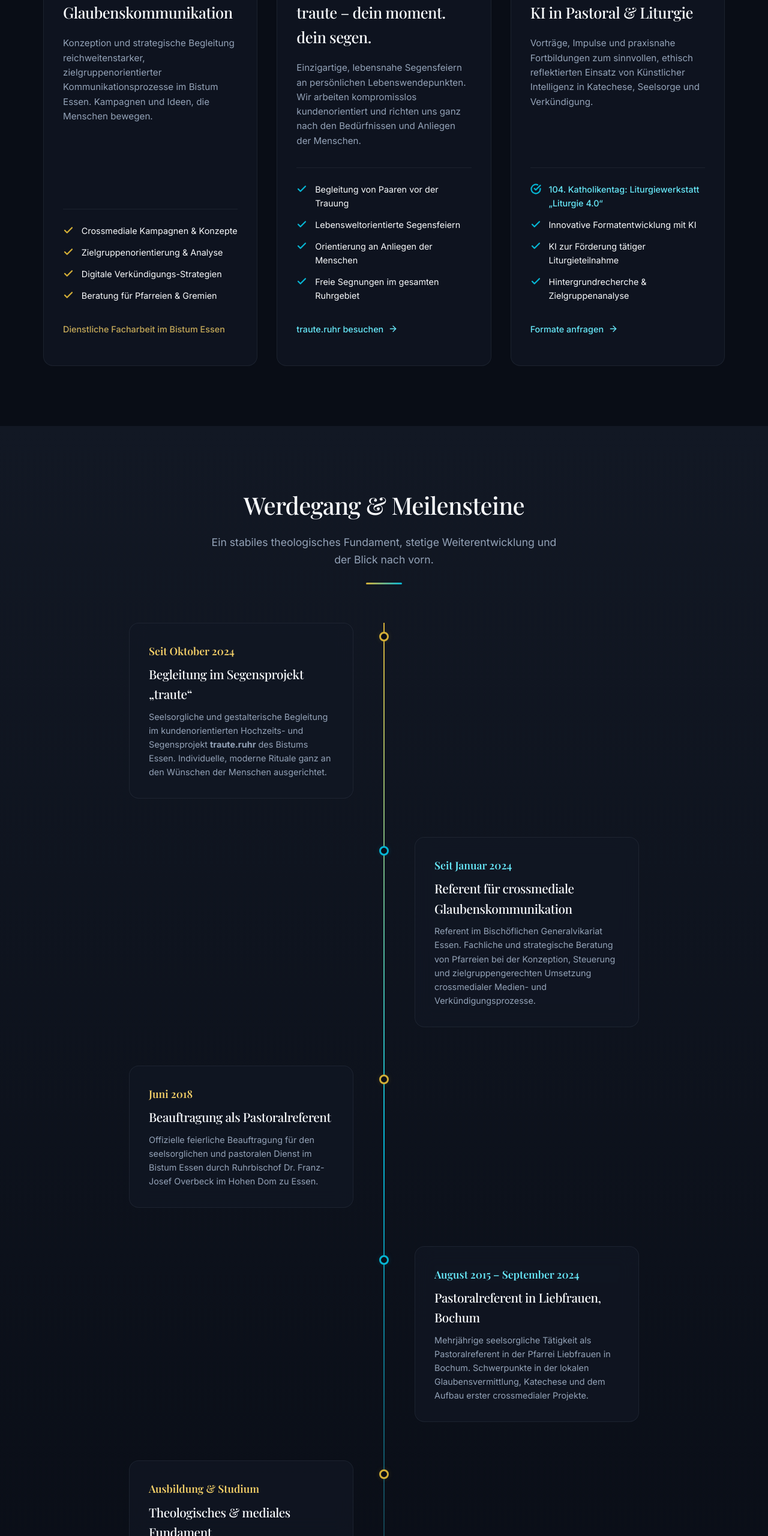
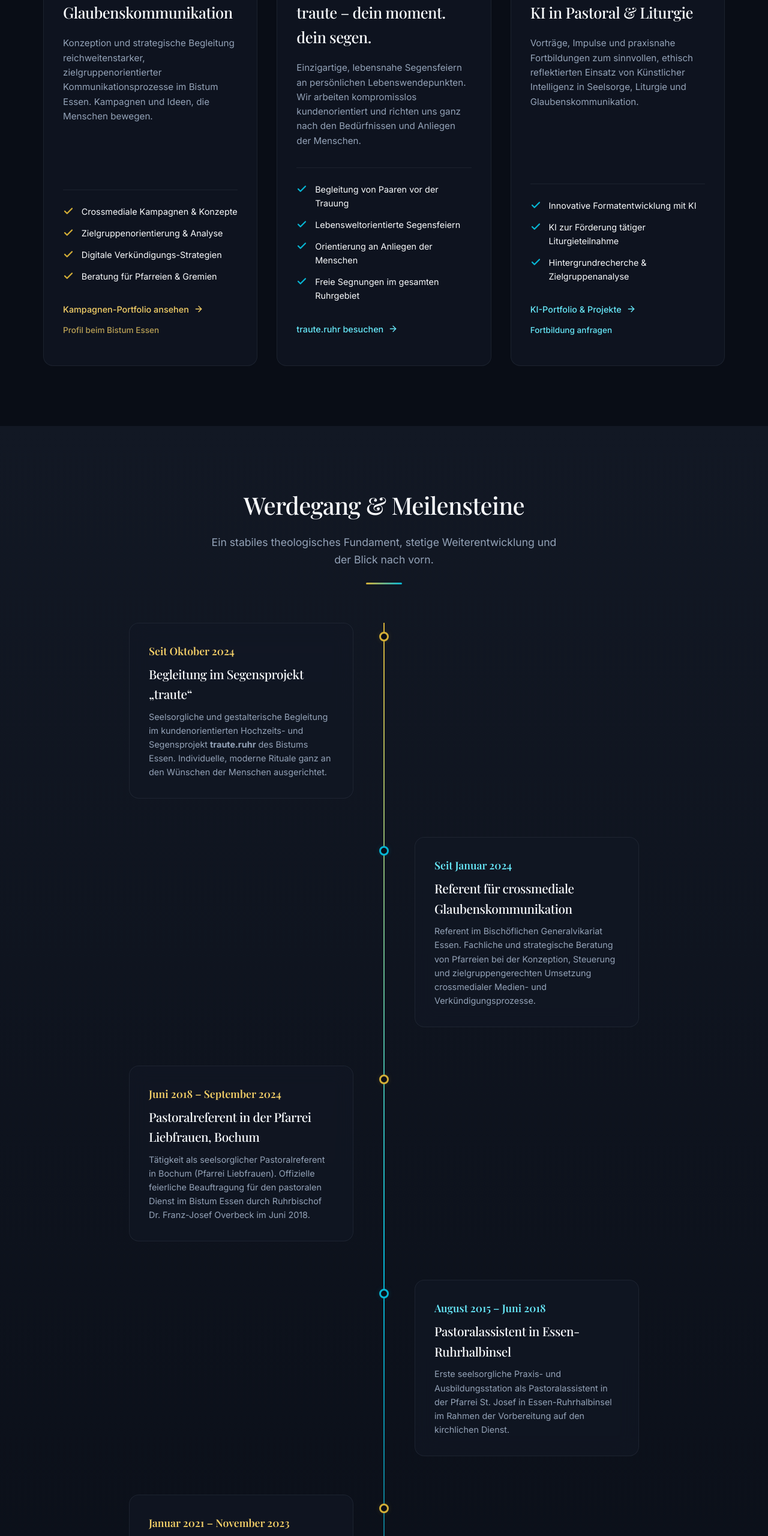
Before and after one commit to MarkDownEnthusiast/ich, a plain HTML site: page index.html in a window 1280 px wide. Shown: the part 2274-4834 px from the top of the page at 60% size. Drawn offline with nearby package versions, Linux system fonts and the light colour scheme; a web font is replaced by a local one.

Commit message:
Update index.html

```diff
--- a/index.html
+++ b/index.html
@@ -214,7 +214,7 @@
 
                 <div class="expertises-grid">
 
-                    <!-- Card 1: Glaubenskommunikation (LEFT) -->
+                    <!-- Card 1: Glaubenskommunikation (LEFT - LINKS TO SEPARATE PORTFOLIO SUBPAGE) -->
                     <div class="exp-card glass-panel exp-card-glow-gold reveal" id="exp-card-komm">
                         <div class="exp-icon">
                             <svg width="28" height="28" viewBox="0 0 24 24" fill="none" stroke="currentColor" stroke-width="2" stroke-linecap="round" stroke-linejoin="round"><path d="M21 11.5a8.38 8.38 0 0 1-.9 3.8 8.5 8.5 0 0 1-7.6 4.7 8.38 8.38 0 0 1-3.8-.9L3 21l1.9-5.7a8.38 8.38 0 0 1-.9-3.8 8.5 8.5 0 0 1 4.7-7.6 8.38 8.38 0 0 1 3.8-.9h.5a8.48 8.48 0 0 1 8 8v.5z"></path></svg>
@@ -241,14 +241,19 @@
                                 Beratung für Pfarreien &amp; Gremien
                             </li>
                         </ul>
-                        <div class="exp-btn-wrapper">
-                            <span class="exp-link" style="opacity: 0.8; cursor: default;">
-                                Dienstliche Facharbeit im Bistum Essen
-                            </span>
+                        <div class="exp-btn-wrapper" style="display: flex; flex-direction: column; gap: 0.8rem;">
+                            <a href="portfolio-kommunikation.html" class="exp-link" id="link-exp-komm-portfolio">
+                                Kampagnen-Portfolio ansehen
+                                <svg width="16" height="16" viewBox="0 0 24 24" fill="none" stroke="currentColor" stroke-width="2" stroke-linecap="round" stroke-linejoin="round"><line x1="5" y1="12" x2="19" y2="12"></line><polyline points="12 5 19 12 12 19"></polyline></svg>
+                            </a>
+                            <!-- Diocese profile link placeholder -->
+                            <a href="https://bistum-essen.de/" target="_blank" rel="noopener" class="exp-link" style="opacity: 0.75; font-size: 0.85rem;" id="link-exp-komm-bistum">
+                                Profil beim Bistum Essen
+                            </a>
                         </div>
                     </div>
 
-                    <!-- Card 2: traute.ruhr (MIDDLE - CORRECTED DOMAIN) -->
+                    <!-- Card 2: traute.ruhr (MIDDLE - CORRECTED LINK) -->
                     <div class="exp-card glass-panel exp-card-glow-teal reveal delay-1" id="exp-card-traute">
                         <div class="exp-icon">
                             <svg width="28" height="28" viewBox="0 0 24 24" fill="none" stroke="currentColor" stroke-width="2" stroke-linecap="round" stroke-linejoin="round"><path d="M20.84 4.61a5.5 5.5 0 0 0-7.78 0L12 5.67l-1.06-1.06a5.5 5.5 0 0 0-7.78 7.78l1.06 1.06L12 21.23l7.78-7.78 1.06-1.06a5.5 5.5 0 0 0 0-7.78z"></path></svg>
@@ -283,20 +288,16 @@
                         </div>
                     </div>
 
-                    <!-- Card 3: KI in der Pastoral & Liturgiewerkstatt (RIGHT) -->
+                    <!-- Card 3: KI in der Pastoral (RIGHT - LINKS TO SEPARATE PORTFOLIO SUBPAGE) -->
                     <div class="exp-card glass-panel exp-card-glow-teal reveal delay-2" id="exp-card-ki">
                         <div class="exp-icon">
                             <svg width="28" height="28" viewBox="0 0 24 24" fill="none" stroke="currentColor" stroke-width="2" stroke-linecap="round" stroke-linejoin="round"><path d="M21 16V8a2 2 0 0 0-1-1.73l-7-4a2 2 0 0 0-2 0l-7 4A2 2 0 0 0 3 8v8a2 2 0 0 0 1 1.73l7 4a2 2 0 0 0 2 0l7-4A2 2 0 0 0 21 16z"></path><polyline points="3.27 6.96 12 12.01 20.73 6.96"></polyline><line x1="12" y1="22.08" x2="12" y2="12"></line></svg>
                         </div>
                         <h3>KI in Pastoral &amp; Liturgie</h3>
                         <p>
-                            Vorträge, Impulse und praxisnahe Fortbildungen zum sinnvollen, ethisch reflektierten Einsatz von Künstlicher Intelligenz in Katechese, Seelsorge und Verkündigung.
+                            Vorträge, Impulse und praxisnahe Fortbildungen zum sinnvollen, ethisch reflektierten Einsatz von Künstlicher Intelligenz in Seelsorge, Liturgie und Glaubenskommunikation.
                         </p>
                         <ul class="exp-list">
-                            <li class="exp-list-item" style="font-weight: 500; color: var(--teal-light);">
-                                <svg viewBox="0 0 24 24" fill="none" stroke="currentColor" stroke-width="3" stroke-linecap="round" stroke-linejoin="round"><path d="M22 11.08V12a10 10 0 1 1-5.93-9.14"></path><polyline points="22 4 12 14.01 9 11.01"></polyline></svg>
-                                104. Katholikentag: Liturgiewerkstatt „Liturgie 4.0“
-                            </li>
                             <li class="exp-list-item">
                                 <svg viewBox="0 0 24 24" fill="none" stroke="currentColor" stroke-width="3" stroke-linecap="round" stroke-linejoin="round"><polyline points="20 6 9 17 4 12"></polyline></svg>
                                 Innovative Formatentwicklung mit KI
@@ -310,10 +311,13 @@
                                 Hintergrundrecherche &amp; Zielgruppenanalyse
                             </li>
                         </ul>
-                        <div class="exp-btn-wrapper">
-                            <a href="#configurator" class="exp-link" id="link-exp-ki-cta">
-                                Formate anfragen
+                        <div class="exp-btn-wrapper" style="display: flex; flex-direction: column; gap: 0.8rem;">
+                            <a href="portfolio-ki.html" class="exp-link" id="link-exp-ki-portfolio" style="color: var(--teal-light);">
+                                KI-Portfolio &amp; Projekte
                                 <svg width="16" height="16" viewBox="0 0 24 24" fill="none" stroke="currentColor" stroke-width="2" stroke-linecap="round" stroke-linejoin="round"><line x1="5" y1="12" x2="19" y2="12"></line><polyline points="12 5 19 12 12 19"></polyline></svg>
+                            </a>
+                            <a href="#configurator" class="exp-link" style="font-size: 0.85rem;" id="link-exp-ki-cta">
+                                Fortbildung anfragen
                             </a>
                         </div>
                     </div>
@@ -354,38 +358,50 @@
                         </div>
                     </div>
 
-                    <!-- Item 3: Commissioning -->
+                    <!-- Item 3: Liebfrauen Bochum -->
                     <div class="timeline-item reveal">
                         <div class="timeline-node"></div>
-                        <div class="timeline-item-content glass-panel" id="timeline-item-commissioning">
-                            <span class="timeline-date">Juni 2018</span>
-                            <h3>Beauftragung als Pastoralreferent</h3>
+                        <div class="timeline-item-content glass-panel" id="timeline-item-bochum">
+                            <span class="timeline-date">Juni 2018 – September 2024</span>
+                            <h3>Pastoralreferent in der Pfarrei Liebfrauen, Bochum</h3>
                             <p>
-                                Offizielle feierliche Beauftragung für den seelsorglichen und pastoralen Dienst im Bistum Essen durch Ruhrbischof Dr. Franz-Josef Overbeck im Hohen Dom zu Essen.
+                                Tätigkeit als seelsorglicher Pastoralreferent in Bochum (Pfarrei Liebfrauen). Offizielle feierliche Beauftragung für den pastoralen Dienst im Bistum Essen durch Ruhrbischof Dr. Franz-Josef Overbeck im Juni 2018.
                             </p>
                         </div>
                     </div>
 
-                    <!-- Item 4: Liebfrauen Bochum -->
+                    <!-- Item 4: Ruhrhalbinsel -->
                     <div class="timeline-item reveal">
                         <div class="timeline-node"></div>
-                        <div class="timeline-item-content glass-panel" id="timeline-item-bochum">
-                            <span class="timeline-date">August 2015 – September 2024</span>
-                            <h3>Pastoralreferent in Liebfrauen, Bochum</h3>
+                        <div class="timeline-item-content glass-panel" id="timeline-item-ruhrhalbinsel">
+                            <span class="timeline-date">August 2015 – Juni 2018</span>
+                            <h3>Pastoralassistent in Essen-Ruhrhalbinsel</h3>
                             <p>
-                                Mehrjährige seelsorgliche Tätigkeit als Pastoralreferent in der Pfarrei Liebfrauen in Bochum. Schwerpunkte in der lokalen Glaubensvermittlung, Katechese und dem Aufbau erster crossmedialer Projekte.
+                                Erste seelsorgliche Praxis- und Ausbildungsstation als Pastoralassistent in der Pfarrei St. Josef in Essen-Ruhrhalbinsel im Rahmen der Vorbereitung auf den kirchlichen Dienst.
                             </p>
                         </div>
                     </div>
 
-                    <!-- Item 5: Studies -->
+                    <!-- Item 5: Studium Crossmedia -->
+                    <div class="timeline-item reveal">
+                        <div class="timeline-node"></div>
+                        <div class="timeline-item-content glass-panel" id="timeline-item-study-crossmedia">
+                            <span class="timeline-date">Januar 2021 – November 2023</span>
+                            <h3>Studium „Crossmediale Glaubenskommunikation“</h3>
+                            <p>
+                                Erfolgreiches, berufsbegleitendes Zertifikatsstudium im Bereich <strong>„Crossmediale Glaubenskommunikation“</strong> an der <strong>Ruhr-Universität Bochum</strong> zur wissenschaftlichen und praktischen Vertiefung digitaler Medienkonzepte.
+                            </p>
+                        </div>
+                    </div>
+
+                    <!-- Item 6: Theologie-Studium -->
                     <div class="timeline-item reveal">
                         <div class="timeline-node"></div>
                         <div class="timeline-item-content glass-panel" id="timeline-item-studies">
-                            <span class="timeline-date">Ausbildung &amp; Studium</span>
-                            <h3>Theologisches &amp; mediales Fundament</h3>
+                            <span class="timeline-date">Theologisches Fundament</span>
+                            <h3>Studium der Katholischen Theologie</h3>
                             <p>
-                                Erfolgreiches Studium der <strong>Katholischen Theologie</strong> an der <strong>Universität Würzburg</strong> (Diplom). Ergänzendes Zertifikatsstudium im Bereich <strong>„Crossmediale Glaubenskommunikation“</strong> an der <strong>Ruhr-Universität Bochum</strong>.
+                                Wissenschaftliches Diplom-Studium der <strong>Katholischen Theologie</strong> an der <strong>Universität Würzburg</strong> (Julius-Maximilians-Universität) – die theologische Kernbasis für mein gesamtes pastorales Wirken.
                             </p>
                         </div>
                     </div>
@@ -555,7 +571,6 @@
             <div class="footer-bottom-links">
                 <a href="#" class="footer-link" id="trigger-impressum">Impressum</a>
                 <a href="#" class="footer-link" id="trigger-datenschutz">Datenschutz</a>
-                <a href="https://traute.ruhr" target="_blank" rel="noopener" class="footer-link">traute.ruhr</a>
             </div>
         </div>
     </footer>
@@ -608,7 +623,7 @@
                 <p>Diese Datenschutzerklärung klärt Sie über die Art, den Umfang und Zweck der Verarbeitung von personenbezogenen Daten innerhalb dieses Onlineangebotes auf. Als rein statische Webpräsentation, die auf GitHub Pages gehostet wird, erheben wir selbst keinerlei personenbezogene Daten von Ihnen.</p>
 
                 <h3>2. Hosting über GitHub Pages</h3>
-                <p>Unsere Website wird auf Servern von GitHub Inc., 88 Colin P Kelly Jr St, San Francisco, CA 94107, USA hosted. Beim Aufrufen dieser Website erfasst GitHub automatisch Verbindungsdaten (z. B. IP-Adresse, Datum, Uhrzeit, Browsertyp), um die Auslieferung der Seite technisch zu gewährleisten und Missbrauch abzuwehren. Dies liegt im berechtigten Interesse gemäß Art. 6 Abs. 1 lit. f DSGVO. Weitere Informationen finden Sie in der <a href="https://docs.github.com/en/site-policy/privacy-policies/github-privacy-statement" target="_blank" rel="noopener noreferrer" style="color: var(--teal-light); text-decoration: underline;">Datenschutzerklärung von GitHub</a>.</p>
+                <p>Unsere Website wird auf Servern von GitHub Inc., 88 Colin P Kelly Jr St, San Francisco, CA 94107, USA gehostet. Beim Aufrufen dieser Website erfasst GitHub automatisch Verbindungsdaten (z. B. IP-Adresse, Datum, Uhrzeit, Browsertyp), um die Auslieferung der Seite technisch zu gewährleisten und Missbrauch abzuwehren. Dies liegt im berechtigten Interesse gemäß Art. 6 Abs. 1 lit. f DSGVO. Weitere Informationen finden Sie in der <a href="https://docs.github.com/en/site-policy/privacy-policies/github-privacy-statement" target="_blank" rel="noopener noreferrer" style="color: var(--teal-light); text-decoration: underline;">Datenschutzerklärung von GitHub</a>.</p>
 
                 <h3>3. Ihre Rechte</h3>
                 <p>Sie haben jederzeit das Recht auf unentgeltliche Auskunft über Herkunft, Empfänger und Zweck Ihrer gespeicherten personenbezogenen Daten. Sie haben außerdem ein Recht, die Berichtigung, Sperrung oder Löschung dieser Daten zu verlangen. Wenden Sie sich hierzu bitte an die im Impressum angegebene Adresse.</p>
```
